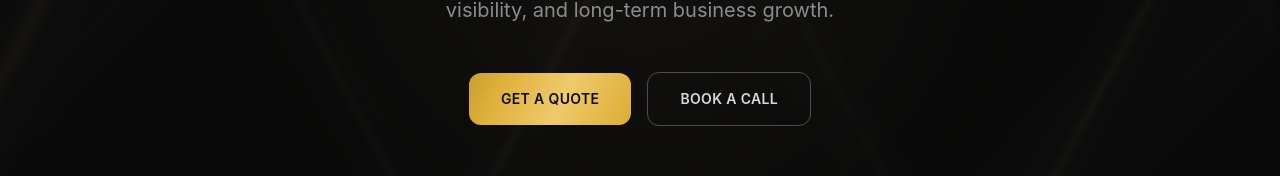
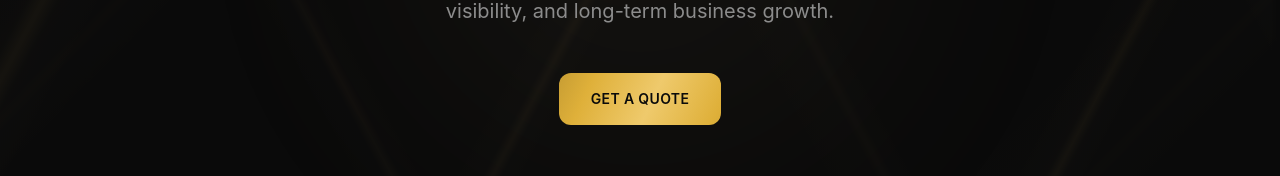
Before and after one commit to williamjcgarden/Zerra, a React (Vite) app: page / in a window 1280 px wide. Shown: the part 487-663 px from the top of the page. Built offline with nearby package versions, Linux system fonts and the light colour scheme; no server answers; the HTML template or start-up script is replaced by a standard one.

Commit message:
Remove Book a   Call button

```diff
--- a/src/components/CTASection.tsx
+++ b/src/components/CTASection.tsx
@@ -42,7 +42,7 @@ const CTASection = () => {
           viewport={{ once: true, margin: "-80px" }}
           transition={{ duration: 0.5, delay: 0.2, ease: [0.25, 0.46, 0.45, 0.94] }}
         >
-          <a href="#booking" className="btn-gold text-sm inline-block min-h-[44px] leading-[44px] px-10 py-0 md:px-8 md:py-4 md:leading-normal md:min-h-0">Book a Call</a>
+          <a href="#contact" className="btn-gold text-sm inline-block min-h-[44px] leading-[44px] px-10 py-0 md:px-8 md:py-4 md:leading-normal md:min-h-0">Get a Quote</a>
         </motion.div>
       </motion.div>
     </section>
--- a/src/components/HeroSection.tsx
+++ b/src/components/HeroSection.tsx
@@ -69,7 +69,6 @@ const HeroSection = () => {
           className="flex flex-col sm:flex-row items-center justify-center gap-4"
         >
           <a href="#contact" className="btn-gold">Get a Quote</a>
-          <a href="#booking" className="btn-outline">Book a Call</a>
         </motion.div>
       </motion.div>
     </section>
```
